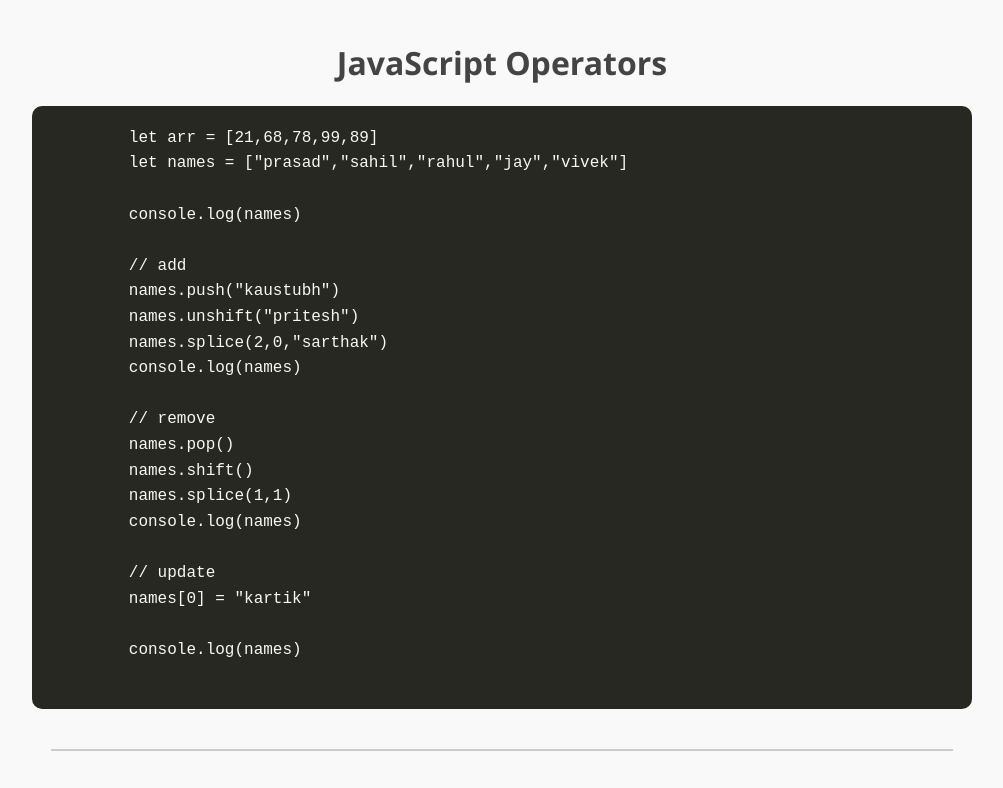
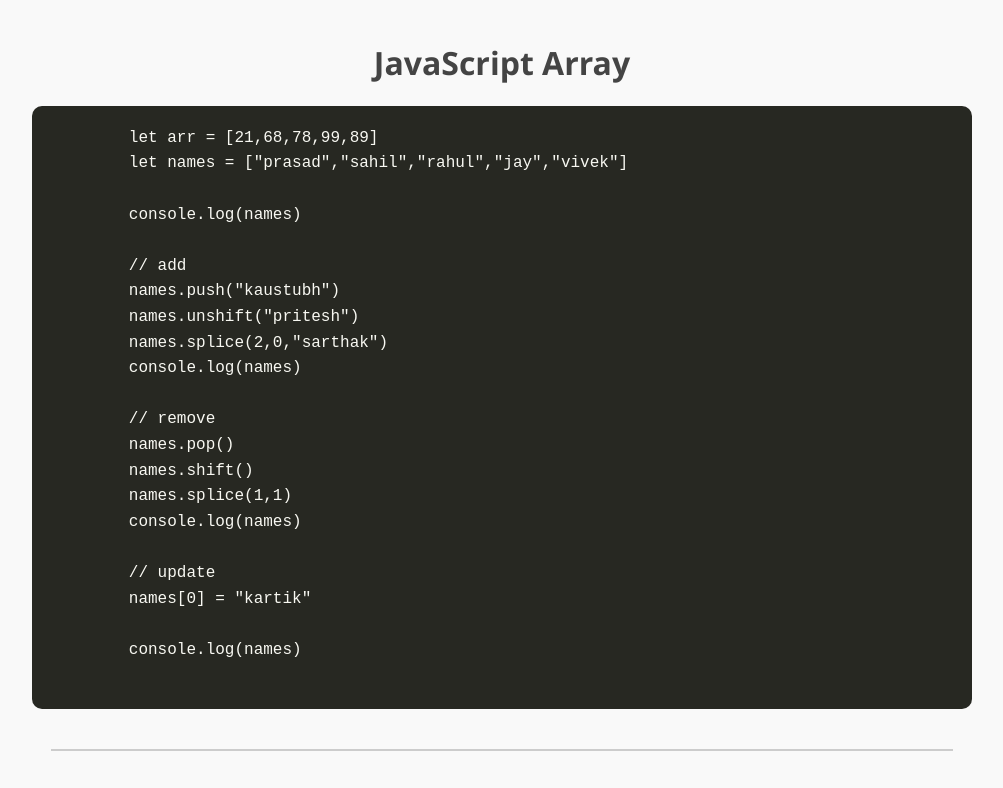
Before and after one commit to codeByKaustubh/codebrew, a plain HTML site: page JS/arrrays.html in a window 1280 px wide. Shown: the top 788 px of the page, without its empty margins (138-1141 px from the left). Drawn offline with Linux system fonts and the light colour scheme.

Commit message:
update header

```diff
--- a/JS/arrrays.html
+++ b/JS/arrrays.html
@@ -79,7 +79,7 @@
 </head>
 
 <body>
-  <h1>JavaScript Operators</h1>
+  <h1>JavaScript Array</h1>
 
   <pre>
         let arr = [21,68,78,99,89]
```
